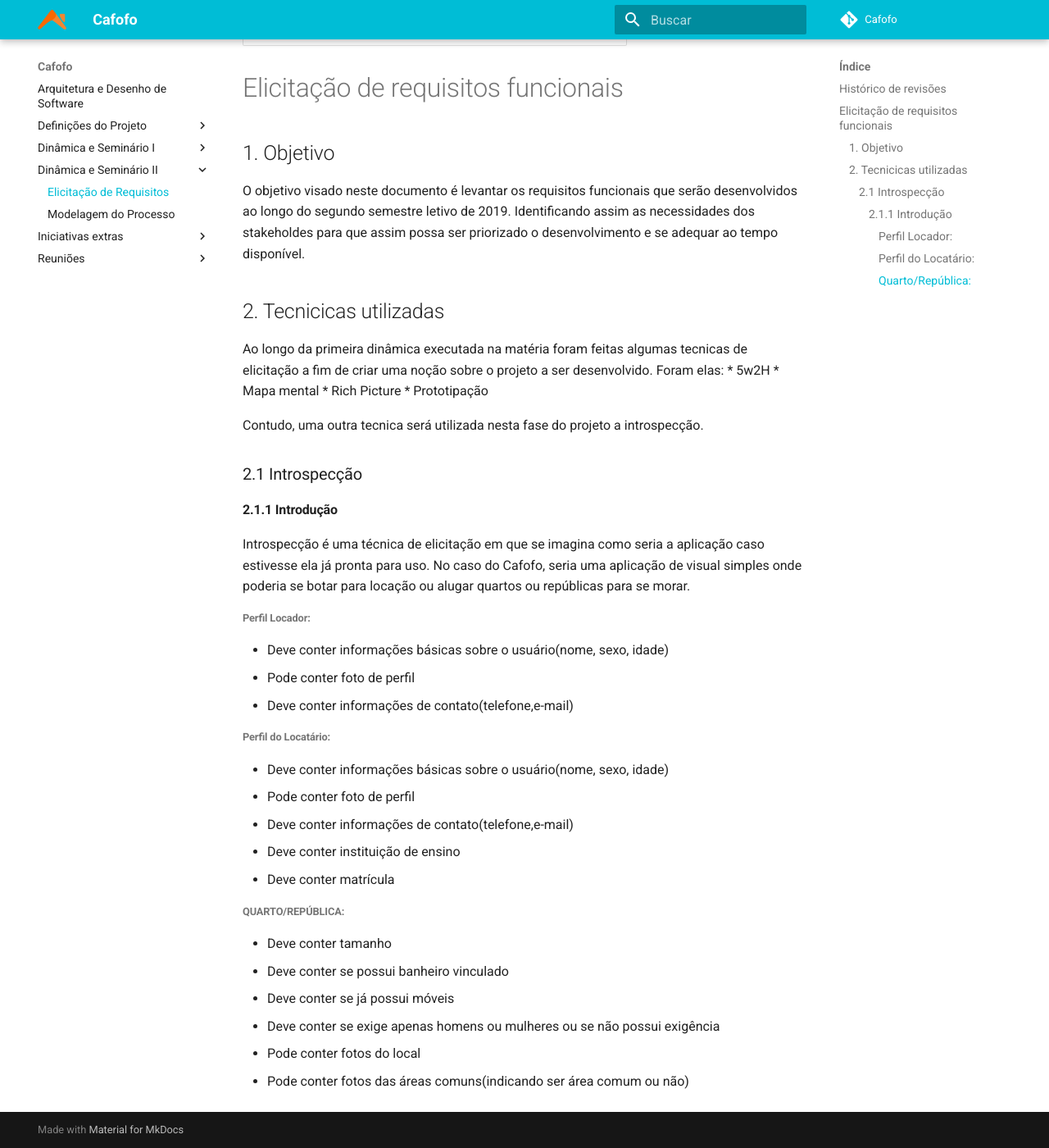
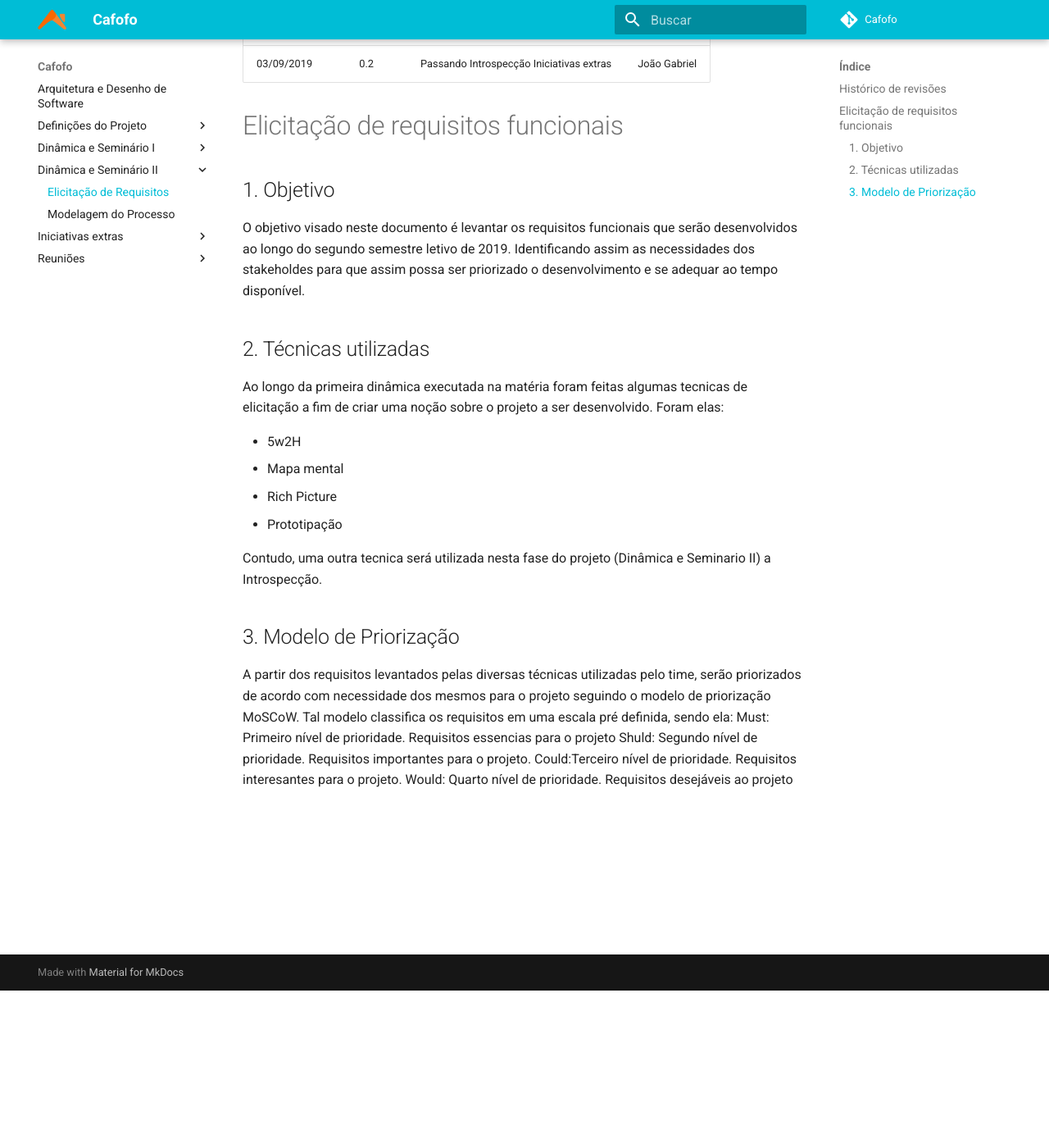
Before and after one commit to desenho-2019/Wiki, an MkDocs documentation site: the page built from docs/Dinâmica e Seminário II/Elicitação de Requisitos.md, in a window 1280 px wide and 1400 px high, scrolled down 192 px. Shown: the whole window at 82% size. Built offline with MkDocs 1.6.1 and Material for MkDocs 9.7.7, drawn with Linux system fonts in a browser that asks for light colours.

Commit message:
Startingrequirements priorization

```diff
--- a/docs/Dinâmica e Seminário II/Elicitação de Requisitos.md
+++ b/docs/Dinâmica e Seminário II/Elicitação de Requisitos.md
@@ -3,6 +3,7 @@
 |   Data   |  Versão  |        Descrição       |          Autor(es)          |
 |:--------:|:--------:|:----------------------:|:---------------------------:|
 |02/09/2019|   0.1    | Iniciando o documento       |  João Gabriel  |
+|03/09/2019|   0.2    | Passando Introspecção Iniciativas extras      |  João Gabriel  |
 
 
 # Elicitação de requisitos funcionais
@@ -11,36 +12,21 @@
 
 O objetivo visado neste documento é levantar os requisitos funcionais que serão desenvolvidos ao longo do segundo semestre letivo de 2019. Identificando assim as necessidades dos stakeholdes para que assim possa ser priorizado o desenvolvimento e se adequar ao tempo disponível.
 
-## 2. Tecnicicas utilizadas
+## 2. Técnicas utilizadas
 Ao longo da primeira dinâmica executada na matéria foram feitas algumas tecnicas de elicitação a fim de criar uma noção sobre o projeto a ser desenvolvido. Foram elas:
+
 * 5w2H
 * Mapa mental
 * Rich Picture
 * Prototipação
 
-Contudo, uma outra tecnica será utilizada nesta fase do projeto a introspecção.
 
-### 2.1 Introspecção
-#### 2.1.1 Introdução
+Contudo, uma outra tecnica será utilizada nesta fase do projeto (Dinâmica e Seminario II) a Introspecção.
 
-Introspecção é uma técnica de elicitação em que se imagina como seria a aplicação caso estivesse ela já pronta para uso. No caso do Cafofo, seria uma aplicação de visual simples onde poderia se botar para locação ou alugar quartos ou repúblicas para se morar.
+## 3. Modelo de Priorização
 
-###### Perfil Locador:
-* Deve conter informações básicas sobre o usuário(nome, sexo, idade)
-* Pode conter foto de perfil
-* Deve conter informações de contato(telefone,e-mail)
-
-###### Perfil do Locatário:
-* Deve conter informações básicas sobre o usuário(nome, sexo, idade)
-* Pode conter foto de perfil
-* Deve conter informações de contato(telefone,e-mail)
-* Deve conter instituição de ensino
-* Deve conter matrícula
-
-##### Quarto/República:
-* Deve conter tamanho
-* Deve conter se possui banheiro vinculado
-* Deve conter se já possui móveis
-* Deve conter se exige apenas homens ou mulheres ou se não possui exigência
-* Pode conter fotos do local
-* Pode conter fotos das áreas comuns(indicando ser área comum ou não)
+A partir dos requisitos levantados pelas diversas técnicas utilizadas pelo time, serão priorizados de acordo com necessidade dos mesmos para o projeto seguindo o modelo de priorização MoSCoW. Tal modelo classifica os requisitos em uma escala pré definida, sendo ela:
+Must: Primeiro nível de prioridade. Requisitos essencias para o projeto
+Shuld: Segundo nível de prioridade. Requisitos importantes para o projeto.
+Could:Terceiro nível de prioridade. Requisitos interesantes para o projeto.
+Would: Quarto nível de prioridade. Requisitos desejáveis ao projeto
```
